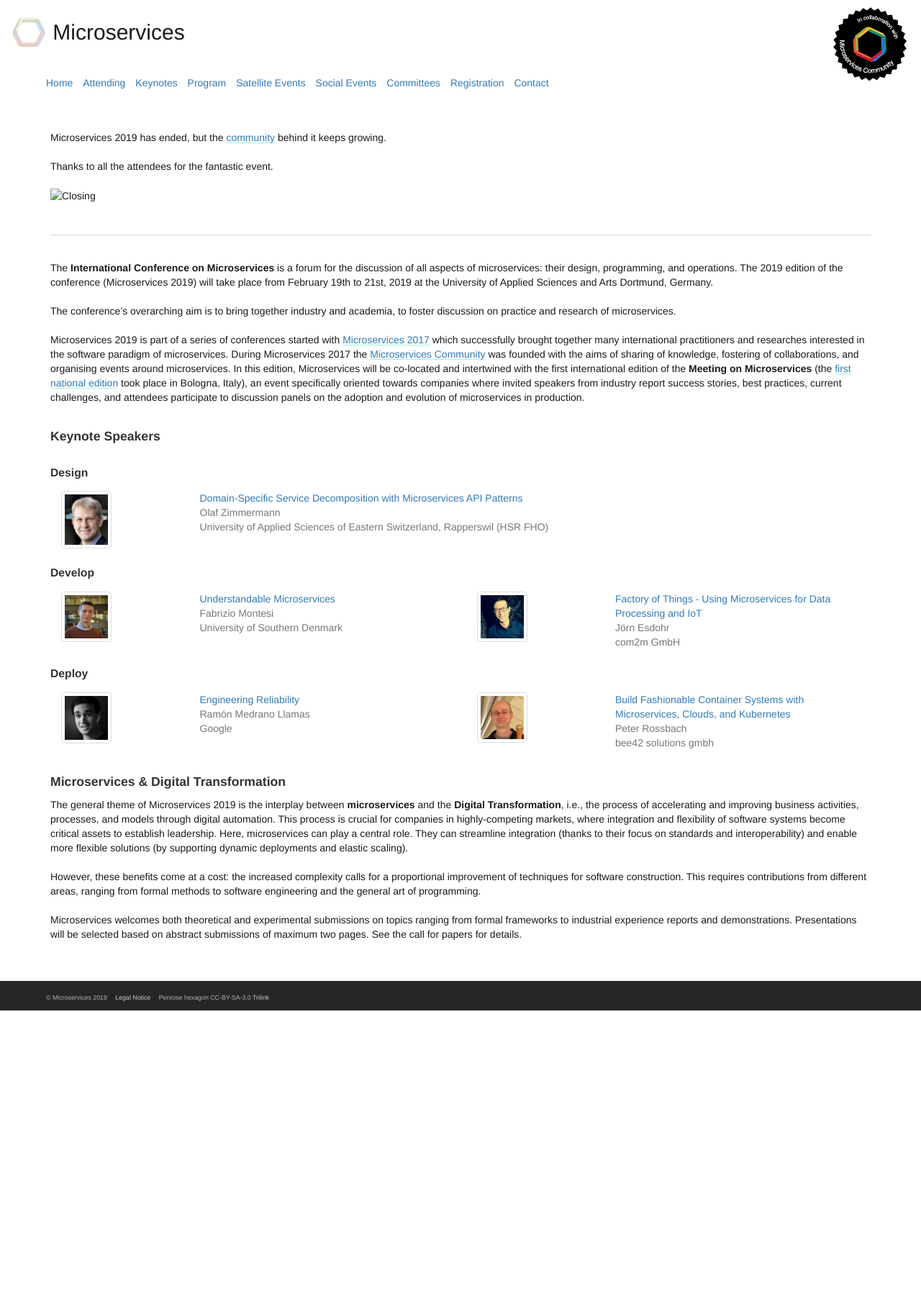
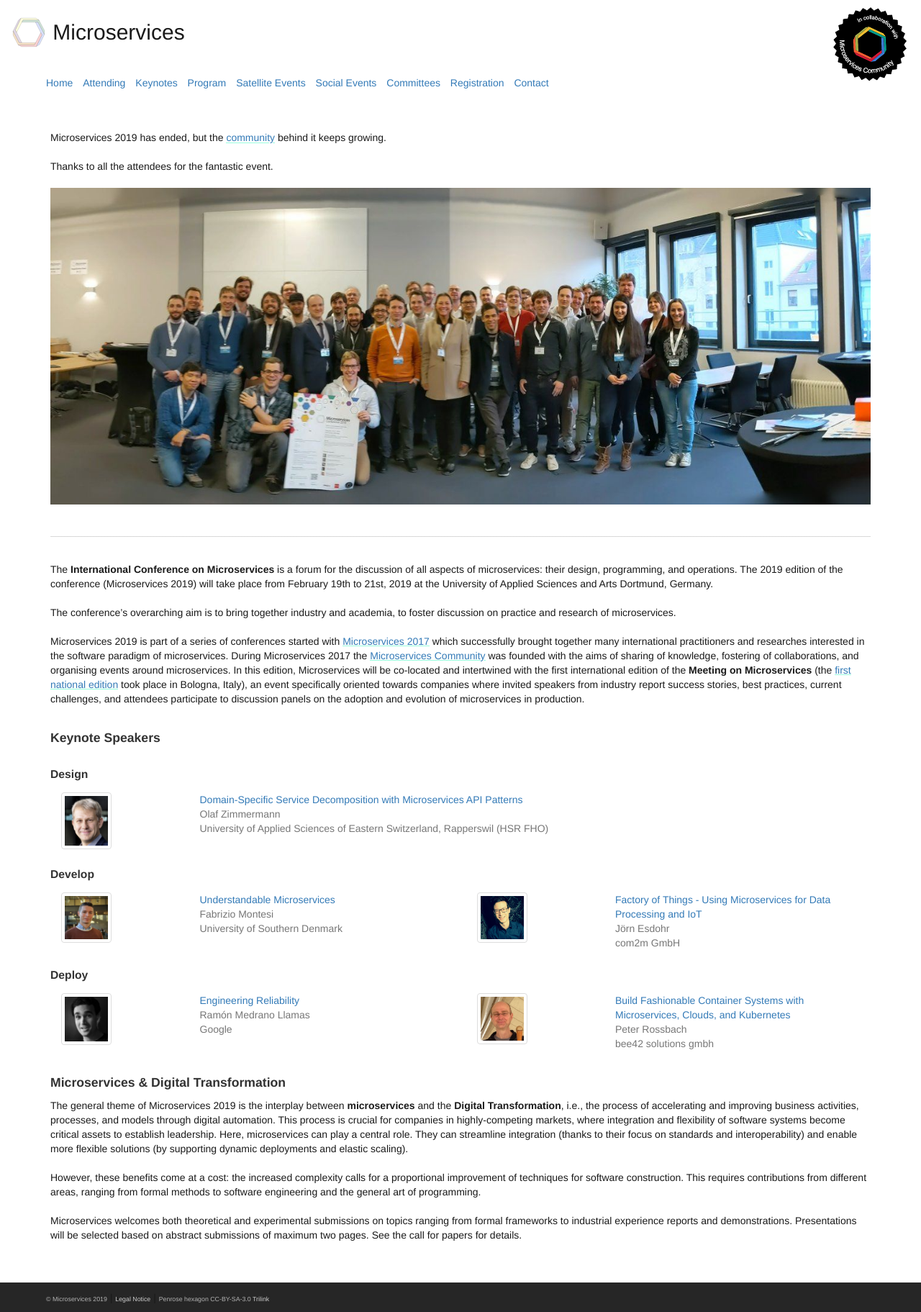
Before and after one commit to microservices-community/microservices-2019, a Jekyll site: the page built from subpages/about.md, in a window 1280 px wide. Shown: the whole page at 72% size. Built offline with Jekyll 4.4.1, drawn with Linux system fonts in a browser that asks for light colours; our own code applies the rules of GitHub Pages for plain Markdown files; before the commit the page ends 1404 px from its top, so only the background shows below that.

Commit message:
Update about.md

```diff
--- a/subpages/about.md
+++ b/subpages/about.md
@@ -2,7 +2,7 @@ Microservices 2019 has ended, but the [community](http://microservices.community
 
 Thanks to all the attendees for the fantastic event.
 
-![Closing]({{ "/assets/images/group_picture.jpg" | absolute_url }})
+![Closing]({{ "/assets/images/group_picture.jpg" | relative_url }})
 
 ---
 
```
